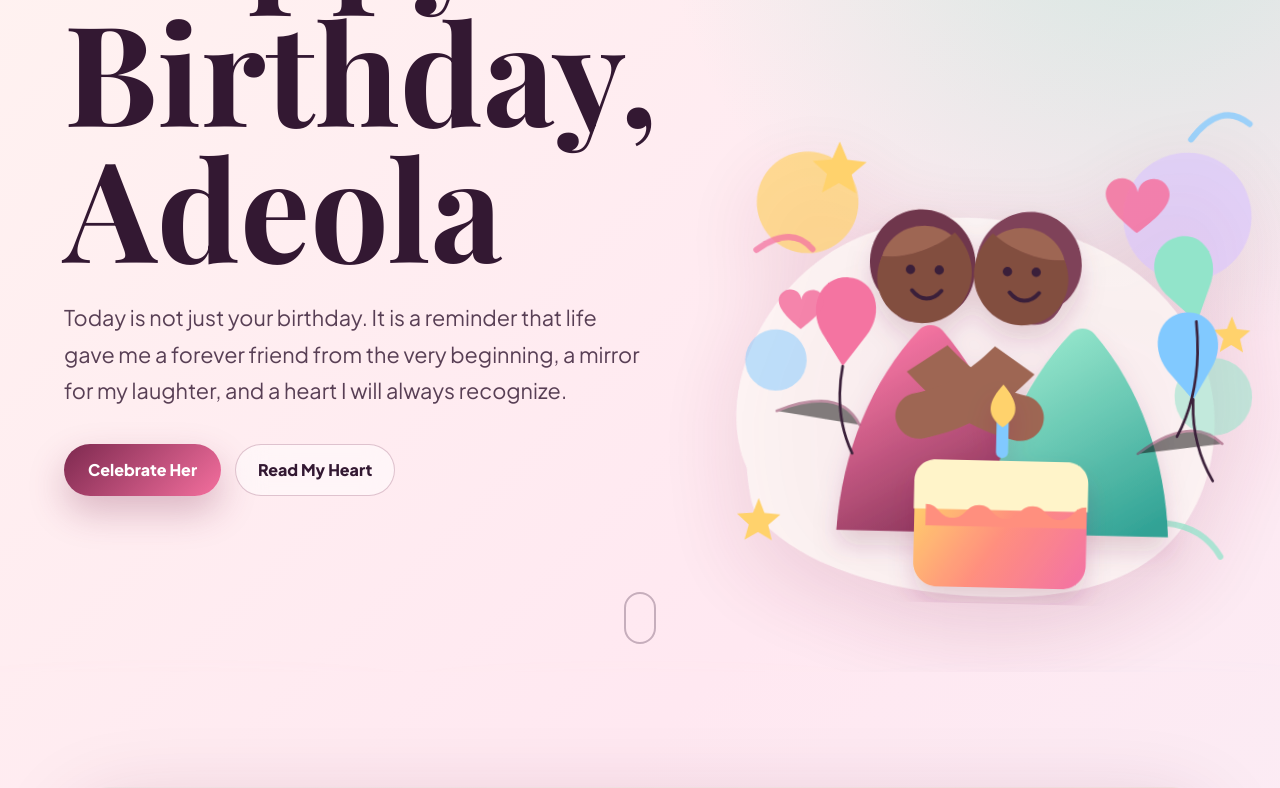
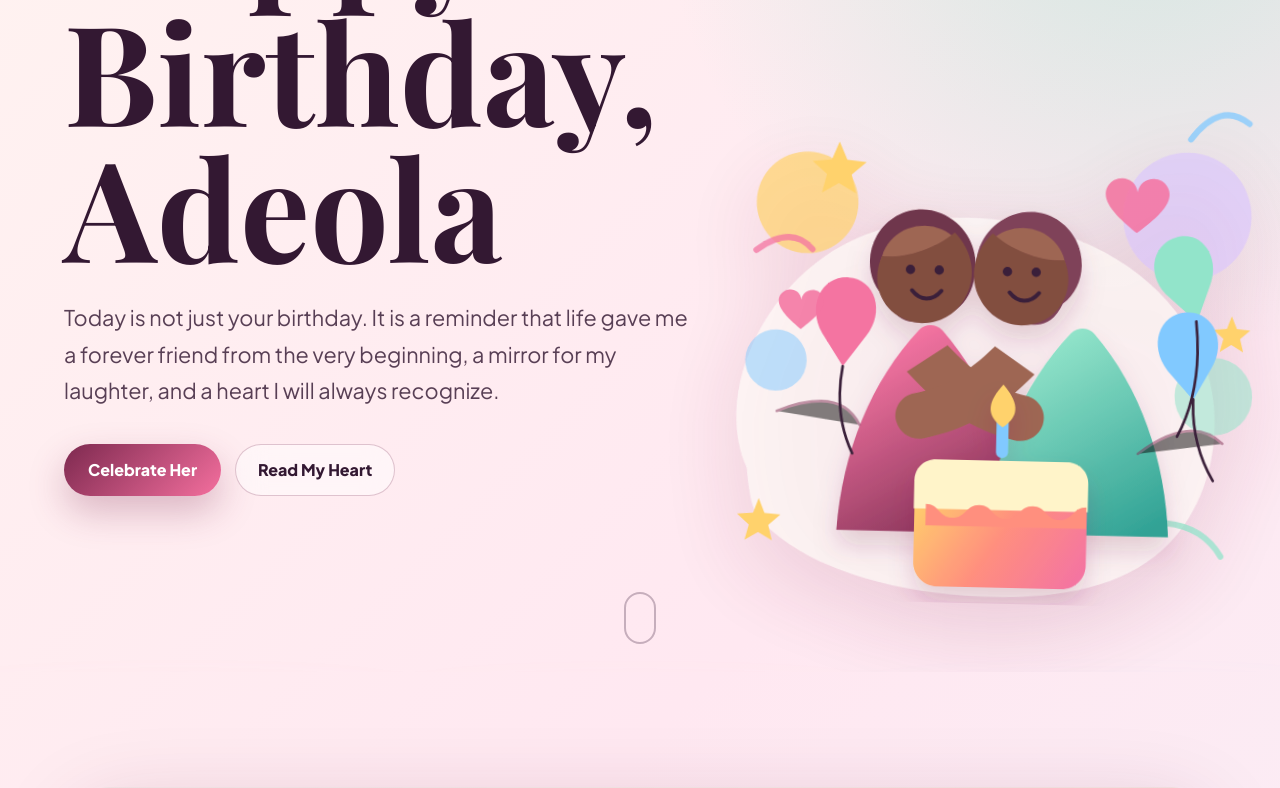
Before and after one commit to taiwosogbesan146-stack/Adeola-Birthday, a plain HTML site: page index.html in a window 1280 px wide. Shown: the part 1040-1828 px from the top of the page. Drawn offline with nearby package versions, Linux system fonts and the light colour scheme.

Commit message:
Update style.css

```diff
--- a/style.css
+++ b/style.css
@@ -140,7 +140,7 @@ h3 {
 }
 
 .hero-message {
-  width: min(580px, 100%);
+  width: min(630px, 100%);
   margin: 26px 0 0;
   color: rgb(51 24 50 / 82%);
   font-size: clamp(1.05rem, 2vw, 1.35rem);
```
